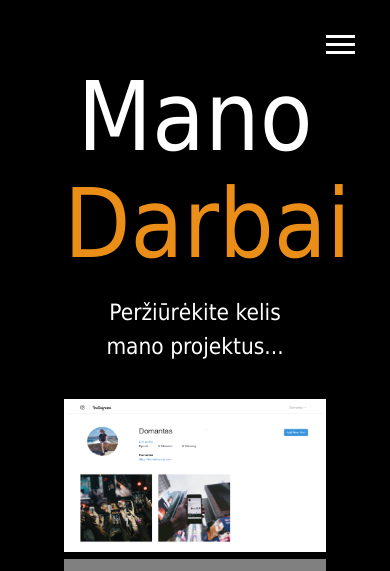
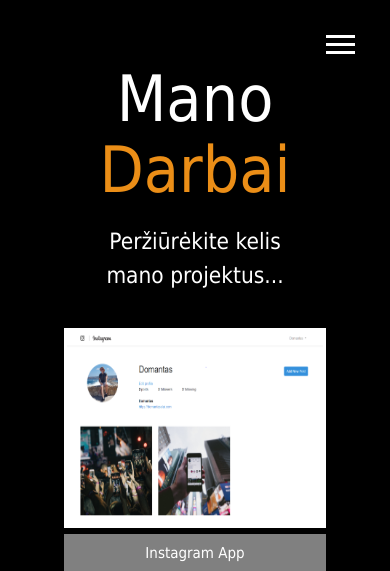
Before and after one commit to domantasslai/portfolio, a website: page dist/work.html in a window 390 px wide. Shown: the top 571 px of the page. Drawn offline with Linux system fonts and the light colour scheme.

Commit message:
Updated index.html page

```diff
--- a/scss/_mobile.scss
+++ b/scss/_mobile.scss
@@ -101,4 +101,10 @@
   .projects{
     grid-template-columns: 1fr;
   }
+
+  h1, h2, h3 {
+    &.lg-heading {
+      font-size: 4rem;
+    }
+  }
 }
--- a/scss/main.scss
+++ b/scss/main.scss
@@ -28,7 +28,6 @@
   &.sm-heading {
     margin-bottom: 2rem;
     padding: 0.2rem 1rem;
-    // background: rgba(lighten($primary-color, 2), 0.5);
   }
 }
 
@@ -164,7 +163,7 @@
 
   img{
     width: 100%;
-    height: 60%;
+    height: 200px;
     border: 3px #fff solid;
 
     &:hover{
```
Also changed, not shown: dist/css/main.css, dist/img/portfolio3-small.jpg (added).
